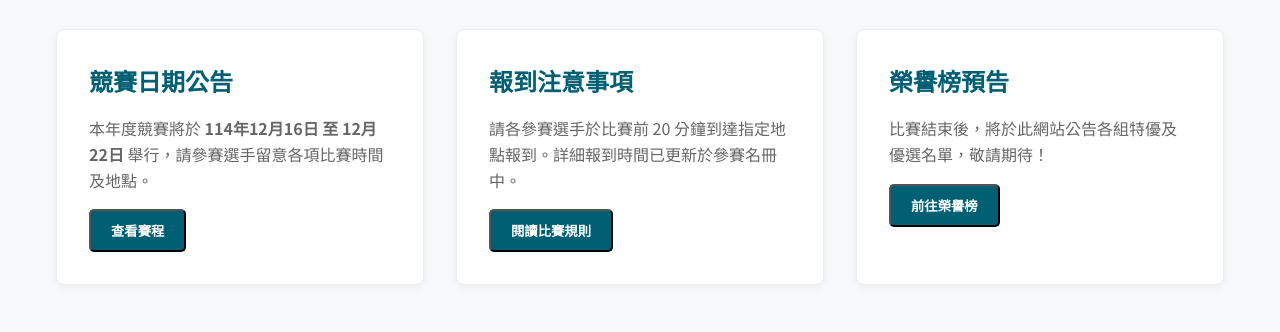
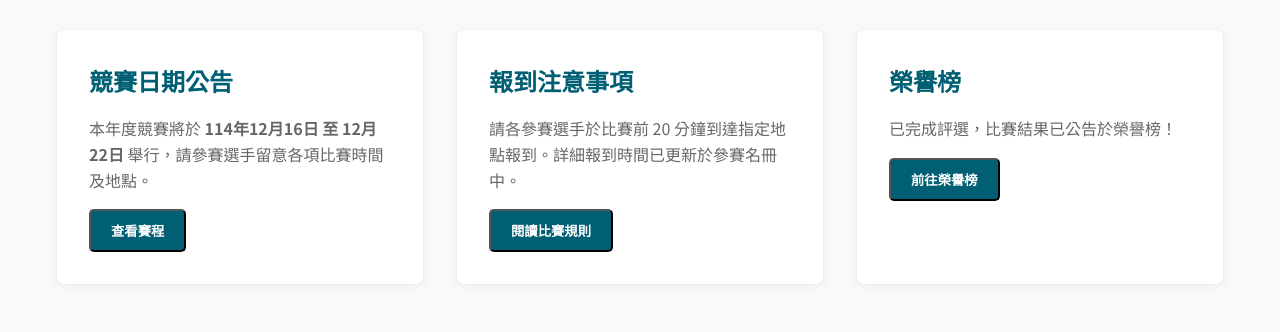
Before and after one commit to ikueyo/language_comp, a plain HTML site: page index.html in a window 1280 px wide. Shown: the part 460-792 px from the top of the page. Drawn offline with Linux system fonts and the light colour scheme.

Commit message:
Update Honor Roll teaser text to announced status

```diff
--- a/index.html
+++ b/index.html
@@ -94,8 +94,8 @@
                         <button class="btn nav-trigger" data-target="rules">閱讀比賽規則</button>
                     </div>
                     <div class="card">
-                        <h3>榮譽榜預告</h3>
-                        <p>比賽結束後，將於此網站公告各組特優及優選名單，敬請期待！</p>
+                        <h3>榮譽榜</h3>
+                        <p>已完成評選，比賽結果已公告於榮譽榜！</p>
                         <button class="btn nav-trigger" data-target="winners">前往榮譽榜</button>
                     </div>
                 </div>
```
